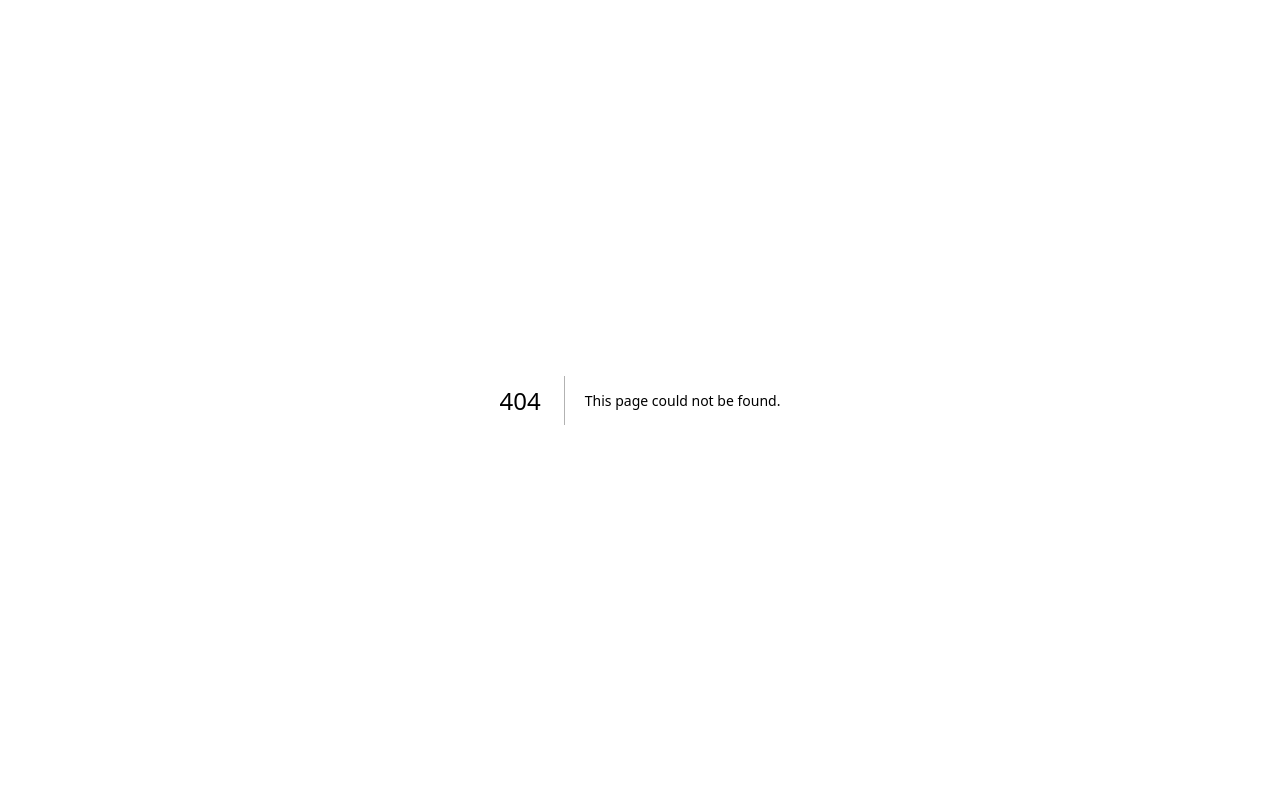
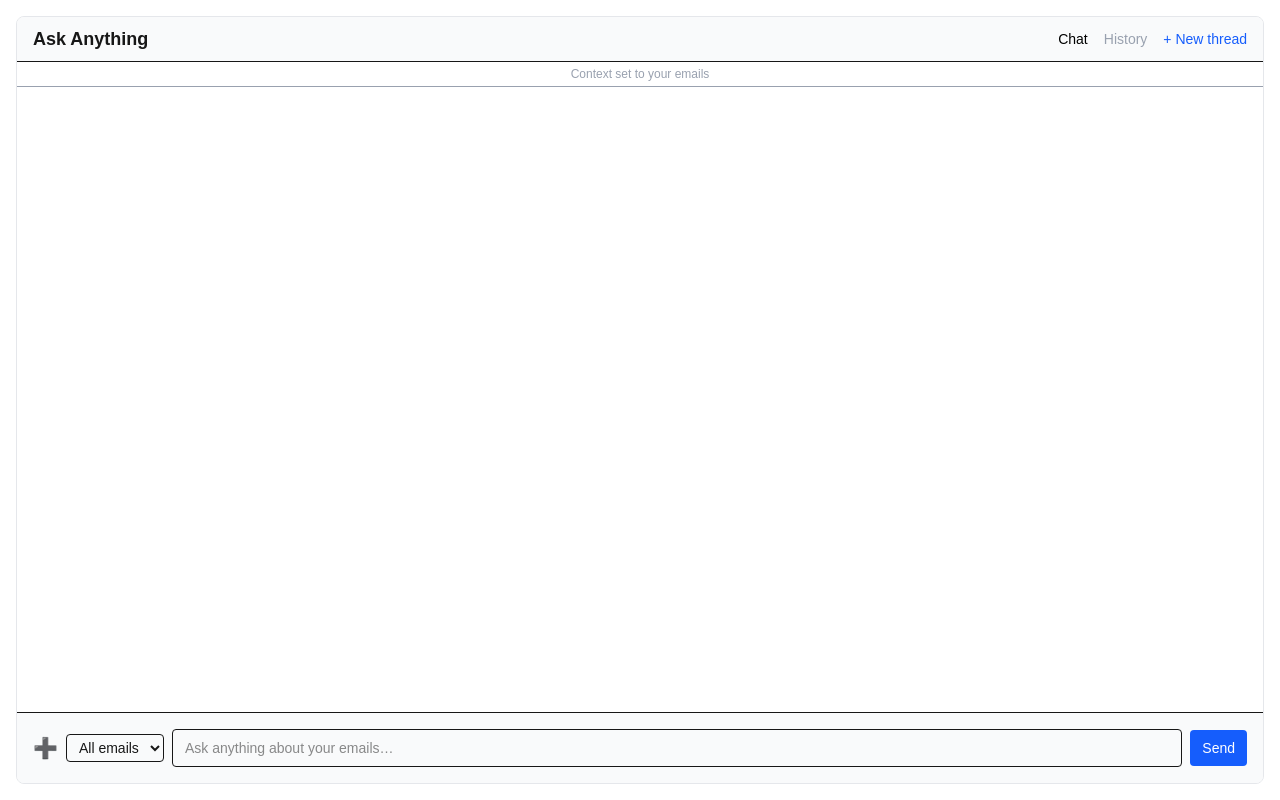
Before and after one commit to moshe19909090/jump-agent, a Next.js app: page /chat in a window 1280 px wide. Before the commit this address had no page. Built offline with nearby package versions, Linux system fonts and the light colour scheme.

Commit message:
feat: completed Gmail ingestion and RAG-based Q&A over email

```diff
--- a/package.json
+++ b/package.json
@@ -12,9 +12,11 @@
     "@auth/core": "^0.34.2",
     "@hubspot/api-client": "^13.0.0",
     "@langchain/community": "^0.3.48",
+    "@langchain/core": "^0.3.62",
     "@langchain/openai": "^0.5.18",
     "@prisma/client": "^6.11.1",
     "axios": "^1.10.0",
+    "dotenv": "^17.0.1",
     "googleapis": "^150.0.1",
     "langchain": "^0.3.29",
     "next": "15.3.5",
--- /dev/null
+++ b/src/app/api/chat/route.ts
@@ -0,0 +1,74 @@
+import { NextRequest, NextResponse } from "next/server";
+import { ChatOpenAI } from "@langchain/openai";
+import { Pool } from "pg";
+import { z } from "zod";
+import { getEmbedding } from "@/lib/embedding"; // make sure this is correct path
+
+const schema = z.object({
+  messages: z.array(z.object({ role: z.string(), content: z.string() })),
+});
+
+export async function POST(req: NextRequest) {
+  const json = await req.json();
+  const parsed = schema.safeParse(json);
+  if (!parsed.success) {
+    return NextResponse.json({ error: "Invalid input" }, { status: 400 });
+  }
+
+  const question = parsed.data.messages.at(-1)?.content || "No question";
+
+  // Embed the user question
+  const embedding = await getEmbedding(question);
+  const formattedVector = `[${embedding.join(",")}]`;
+
+  const pool = new Pool({ connectionString: process.env.DATABASE_URL });
+
+  // Manually query pgvector for top matches
+  const rawResults = await pool.query(
+    `
+    SELECT e.subject, e.snippet, e.body, ee.vector <#> $1::vector AS distance
+    FROM "EmailEmbedding" ee
+    JOIN "Email" e ON e.id = ee.emailid
+    ORDER BY distance ASC
+    LIMIT 5
+    `,
+    [formattedVector]
+  );
+
+  const docs = rawResults.rows.map((row) => {
+    return `${row.subject}\n${row.snippet}\n${row.body}`;
+  });
+
+  console.log("📄 Retrieved docs:", docs.slice(0, 2));
+
+  const model = new ChatOpenAI({
+    modelName: "gpt-4o",
+    temperature: 0.3,
+  });
+
+  let resultText = "";
+
+  if (docs.length) {
+    const context = docs.join("\n---\n");
+
+    const completion = await model.call([
+      {
+        role: "system",
+        content: `You are a helpful assistant for financial advisors. Use the following emails as context:\n\n${context}`,
+      },
+      {
+        role: "user",
+        content: question,
+      },
+    ]);
+
+    resultText = completion.text;
+  } else {
+    resultText =
+      "Sorry, I couldn’t find any relevant information in your email data.";
+  }
+
+  await pool.end();
+
+  return NextResponse.json({ reply: resultText });
+}
--- /dev/null
+++ b/src/app/chat/page.tsx
@@ -0,0 +1,9 @@
+import Chat from "@/components/Chat";
+
+export default function ChatPage() {
+  return (
+    <div className="h-screen p-4">
+      <Chat />
+    </div>
+  );
+}
--- a/src/components/Chat.tsx
+++ b/src/components/Chat.tsx
@@ -7,39 +7,32 @@ type Message = {
   content: string;
 };
 
-const initialMessages: Message[] = [
-  {
-    role: "assistant",
-    content:
-      "I can answer questions about any Jump meeting. What do you want to know?",
-  },
-  {
-    role: "user",
-    content: "Find meetings I’ve had with Bill and Tim this month",
-  },
-  {
-    role: "assistant",
-    content:
-      "Sure, here are some recent meetings that you, Bill, and Tim all attended. I found 2 in May.\n\n🗓️ Thursday 12–1:30pm – Quarterly All Team Meeting\n🗓️ Friday 1–2pm – Strategy review",
-  },
-];
-
 export default function Chat() {
-  const [messages, setMessages] = useState<Message[]>(initialMessages);
+  const [messages, setMessages] = useState<Message[]>([]);
   const [input, setInput] = useState("");
 
-  const handleSend = () => {
+  const handleSend = async () => {
     if (!input.trim()) return;
 
-    setMessages((prev) => [...prev, { role: "user", content: input }]);
+    const newMessages: Message[] = [
+      ...messages,
+      { role: "user", content: input },
+    ];
+    setMessages(newMessages);
     setInput("");
-    // placeholder assistant response
-    setTimeout(() => {
-      setMessages((prev) => [
-        ...prev,
-        { role: "assistant", content: "Got it! I'll check that for you." },
-      ]);
-    }, 800);
+
+    const res = await fetch("/api/chat", {
+      method: "POST",
+      body: JSON.stringify({ messages: newMessages }),
+      headers: { "Content-Type": "application/json" },
+    });
+
+    const data = await res.json();
+
+    setMessages((prev) => [
+      ...prev,
+      { role: "assistant", content: data.reply },
+    ]);
   };
 
   return (
@@ -56,7 +49,7 @@ export default function Chat() {
 
       {/* Timestamp */}
       <div className="text-center text-xs text-gray-400 py-1 border-b">
-        Context set to all meetings – 11:17am May 13, 2025
+        Context set to your emails
       </div>
 
       {/* Messages */}
@@ -79,12 +72,12 @@ export default function Chat() {
       <div className="border-t p-4 flex items-center gap-2 bg-gray-50">
         <button className="text-xl">➕</button>
         <select className="text-sm border px-2 py-1 rounded">
-          <option>All meetings</option>
+          <option>All emails</option>
         </select>
         <input
           type="text"
           className="flex-1 border px-3 py-2 rounded text-sm"
-          placeholder="Ask anything about your meetings…"
+          placeholder="Ask anything about your emails…"
           value={input}
           onChange={(e) => setInput(e.target.value)}
           onKeyDown={(e) => e.key === "Enter" && handleSend()}
--- a/src/lib/embedding.ts
+++ b/src/lib/embedding.ts
@@ -1,4 +1,9 @@
 import { OpenAI } from "openai";
+import { OpenAIEmbeddings } from "@langchain/openai";
+
+export const openaiEmbeddings = new OpenAIEmbeddings({
+  modelName: "text-embedding-3-small",
+});
 
 const openai = new OpenAI({
   apiKey: process.env.OPENAI_API_KEY,
```
Also changed, not shown: 1 other file (tests, documents, lock files or other folders).
